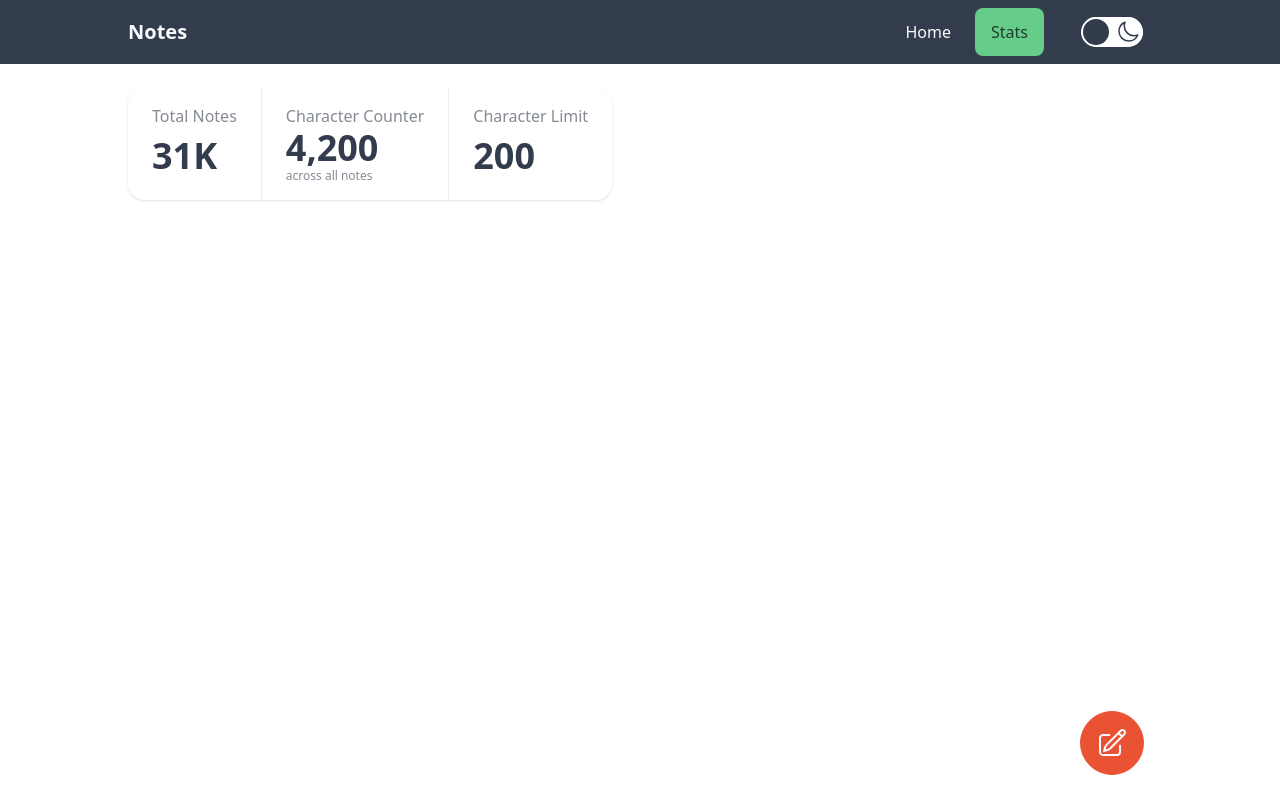
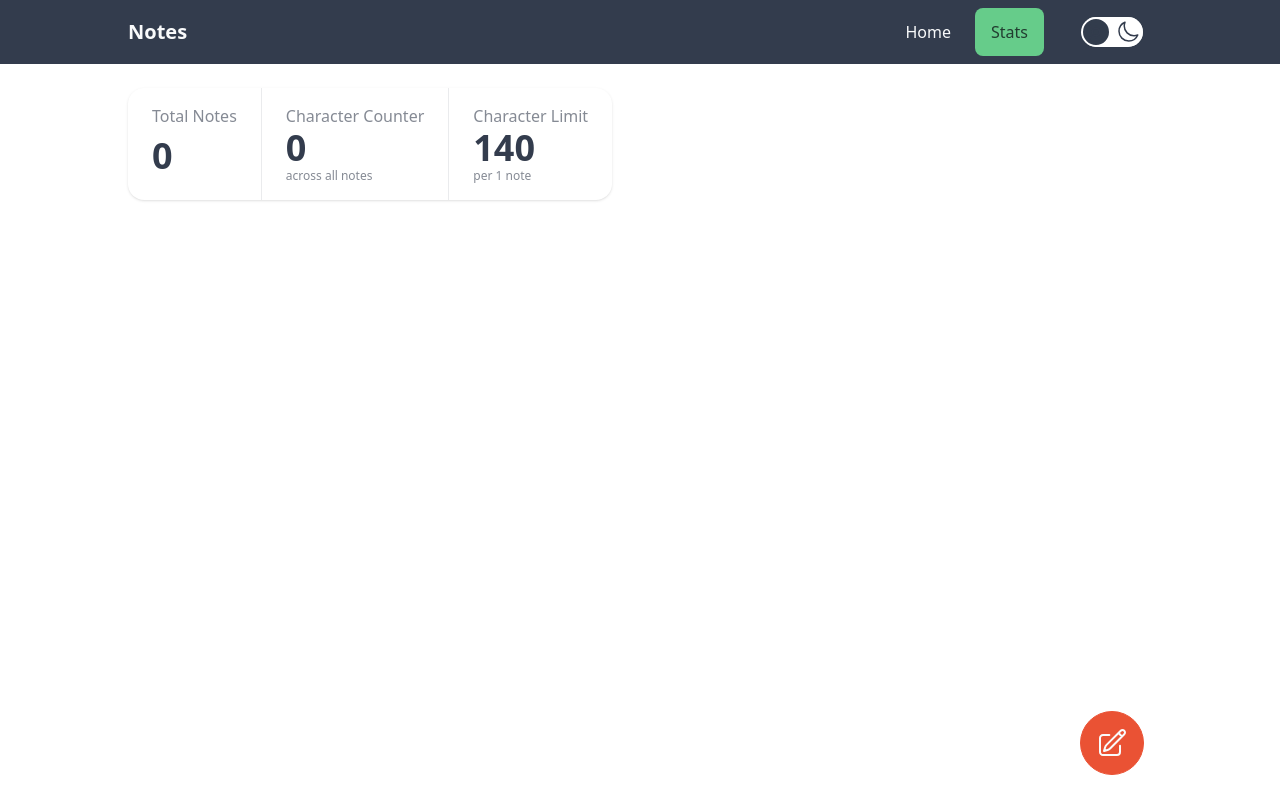
Before and after one commit to eimwe/notes, a Vue app: page /stats in a window 1280 px wide. Built offline with nearby package versions, Linux system fonts and the light colour scheme.

Commit message:
Updated Stats page with computed data from the store
1. Replaced all hardcoded data with computed results coming from the store's getters and/or constants;
2. Added a description for 'Character limit' column indicating that provided limitation applies to each note.

```diff
--- a/src/views/StatsView.vue
+++ b/src/views/StatsView.vue
@@ -1,22 +1,27 @@
-<script setup lang="ts"></script>
+<script setup lang="ts">
+import { useNoteStore } from '@/stores/notes'
+
+const store = useNoteStore()
+</script>
 
 <template>
   <div class="mx-auto max-w-5xl px-4 py-6 text-center sm:text-left sm:px-8 xl:px-0">
     <div class="stats stats-vertical sm:stats-horizontal shadow">
       <div class="stat">
         <div class="stat-title capitalize">Total notes</div>
-        <div class="stat-value">31K</div>
+        <div class="stat-value">{{ store.countNotes }}</div>
       </div>
 
       <div class="stat">
         <div class="stat-title capitalize">Character counter</div>
-        <div class="stat-value">4,200</div>
+        <div class="stat-value">{{ store.countCharacters }}</div>
         <div class="stat-desc">across all notes</div>
       </div>
 
       <div class="stat">
         <div class="stat-title capitalize">Character limit</div>
-        <div class="stat-value">200</div>
+        <div class="stat-value">{{ store.characterLimit }}</div>
+        <div class="stat-desc">per 1 note</div>
       </div>
     </div>
   </div>
```
